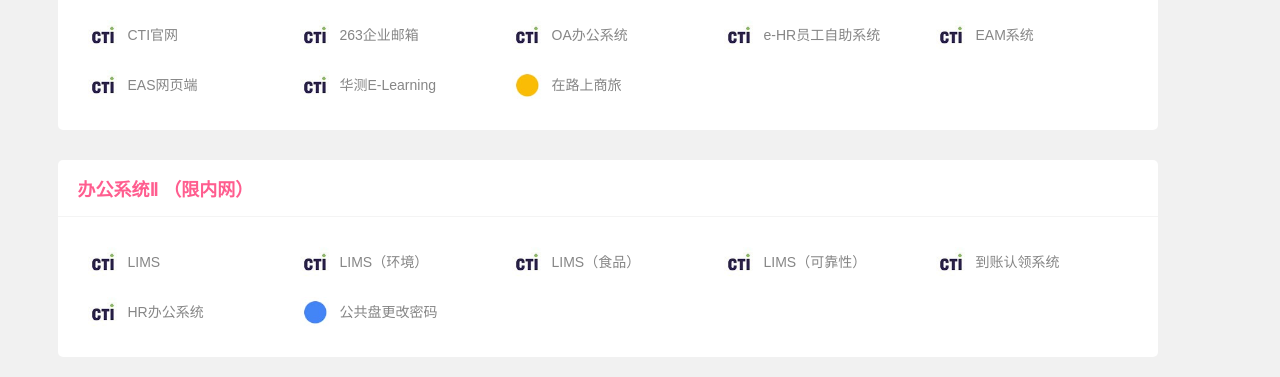
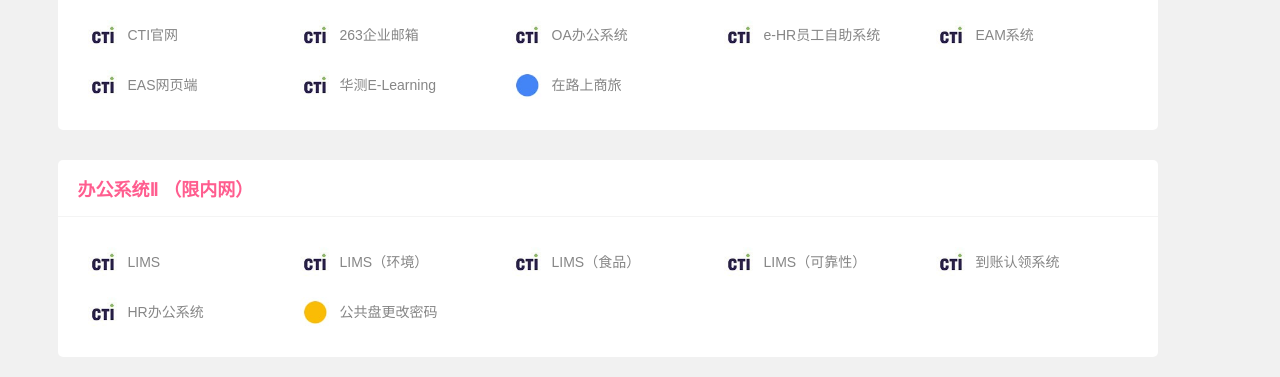
Before and after one commit to hilllei/ctihb, a plain HTML site: page index.html in a window 1280 px wide. Shown: the part 268-645 px from the top of the page. Drawn offline with Linux system fonts and the light colour scheme.

Commit message:
Add files via upload

```diff
--- a/index.html
+++ b/index.html
@@ -50,7 +50,7 @@
 <li><a target="_blank" href="https://eam.cti-cert.com/" ><i style="background-image:url('images/i-cti.jpg');"></i>EAM系统</a></li>
 <li><a target="_blank" href="http://eas.cti-cert.com:6890/portal" alt="EAS系统" title="EAS系统"><i style="background-image:url('images/i-cti.jpg');"></i>EAS网页端</a></li>
 <li><a target="_blank" href="http://cti-cert.yunxuetang.cn/" alt="华测E-Learning" title="华测E-Learning"><i style="background-image:url('images/i-cti.jpg');"></i>华测E-Learning</a></li>
-<li><a target="_blank" href="https://t.otw.cn/" ><i style="background-image:url('images/i-002.jpg');"></i>在路上商旅</a></li>
+<li><a target="_blank" href="https://t.otw.cn/" ><i style="background-image:url('images/i-003.jpg');"></i>在路上商旅</a></li>
 </ul>
 </div>
 
@@ -64,7 +64,7 @@
 <li><a target="_blank" href="http://rellims.cti-cert.com:8088/starlims10.rel/"><i style="background-image:url('images/i-cti.jpg');"></i>LIMS（可靠性）</a></li>
 <li><a target="_blank" href="http://daozhang.cti-cert.com/Home/LoginPage"><i style="background-image:url('images/i-cti.jpg');"></i>到账认领系统</a></li>
 <li><a target="_blank" href="http://10.10.241.8:8080/hcm/jsp/login.jsp" ><i style="background-image:url('images/i-cti.jpg');"></i>HR办公系统</a></li>
-<li><a target="_blank" href="http://10.10.126.10/RDWeb/Pages/zh-CN/password.aspx "><i style="background-image:url('images/i-003.jpg');"></i>公共盘更改密码</a></li>
+<li><a target="_blank" href="http://10.10.126.10/RDWeb/Pages/zh-CN/password.aspx "><i style="background-image:url('images/i-002.jpg');"></i>公共盘更改密码</a></li>
 </ul>
 </div>
 
```
